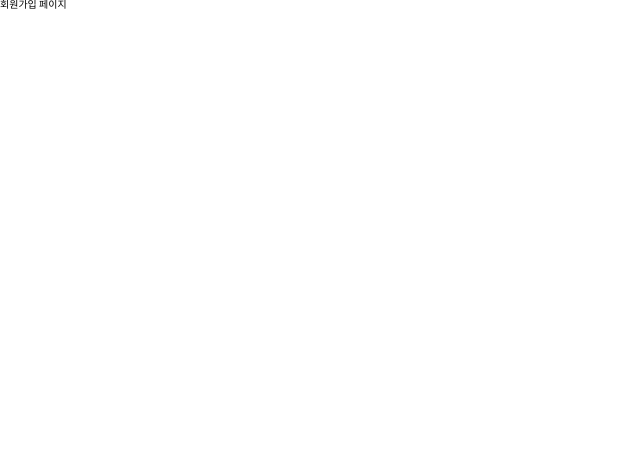
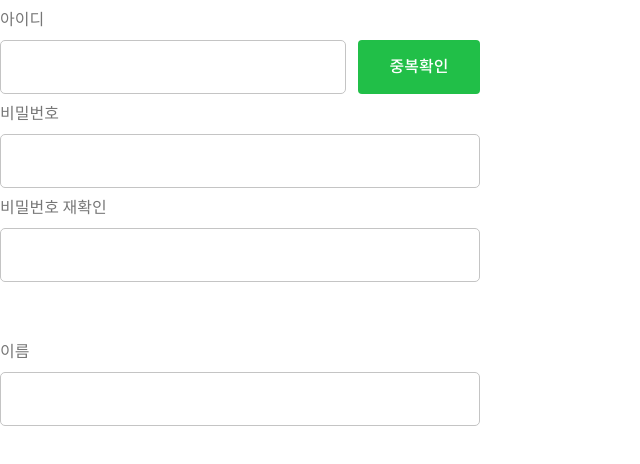
Before and after one commit to EllaSEON/OpenMarket, a React (Create React App) app: page /join in a window 1280 px wide. Shown: the top 464 px of the page, without its empty margins (0-640 px from the left). Built offline with nearby package versions, Linux system fonts and the light colour scheme.

Commit message:
<feat> : input 공통컴포넌트 생성

```diff
--- a/public/index.html
+++ b/public/index.html
@@ -2,7 +2,6 @@
 <html lang="en">
   <head>
     <meta charset="utf-8" />
-    <link rel="icon" href="%PUBLIC_URL%/favicon.ico" />
     <meta name="viewport" content="width=device-width, initial-scale=1" />
     <meta name="theme-color" content="#000000" />
     <meta
@@ -13,7 +12,6 @@
       manifest.json provides metadata used when your web app is installed on a
       user's mobile device or desktop. See https://developers.google.com/web/fundamentals/web-app-manifest/
     -->
-    <link rel="manifest" href="%PUBLIC_URL%/manifest.json" />
     <!--
       Notice the use of %PUBLIC_URL% in the tags above.
       It will be replaced with the URL of the `public` folder during the build.
--- a/src/Pages/Join/Join.tsx
+++ b/src/Pages/Join/Join.tsx
@@ -1,7 +1,60 @@
+import { useState } from "react";
+import JoinInput from "../../components/JoinInput/JoinInput";
+import { Margin } from "./style";
+
 function Join() {
+  const [inputs, setInputs] = useState({
+    id: "",
+    password: "",
+    username: "",
+  });
+  const { id, password, username } = inputs;
+
+  const handleData = (e: React.ChangeEvent<HTMLInputElement>) => {
+    const { value, name } = e.target;
+    setInputs({ ...inputs, [name]: value }); // name 키를 가진 값을 value 로 설정
+  };
   return (
     <>
-      <div>회원가입 페이지</div>
+      <JoinInput
+        name="id"
+        label="아이디"
+        forid="id"
+        type="text"
+        onChange={handleData}
+        value={id}
+        width={346}
+        isButton={true}
+      />
+      <JoinInput
+        name="password"
+        label="비밀번호"
+        forid="password"
+        type="password"
+        onChange={handleData}
+        value={password}
+        width={480}
+      />
+      <JoinInput
+        name="password"
+        label="비밀번호 재확인"
+        forid="password"
+        type="password"
+        onChange={handleData}
+        value={password}
+        width={480}
+      />
+      <Margin>
+        <JoinInput
+          name="username"
+          label="이름"
+          forid="password"
+          type="text"
+          onChange={handleData}
+          value={username}
+          width={480}
+        />
+      </Margin>
     </>
   );
 }
--- /dev/null
+++ b/src/Pages/Join/style.ts
@@ -0,0 +1,5 @@
+import styled from "styled-components";
+
+export const Margin = styled.div`
+  margin-top: 5rem;
+`;
--- a/src/components/Button/Button.tsx
+++ b/src/components/Button/Button.tsx
@@ -3,7 +3,7 @@ import StyledButton from "./style";
 interface ButtonTypes {
   children: string | JSX.Element;
   color?: string;
-  size: string;
+  size: "lg" | "md" | "ms" | "s";
   disabled?: boolean;
 }
 
--- a/src/components/Button/style.ts
+++ b/src/components/Button/style.ts
@@ -56,7 +56,7 @@ const sizes: sizeTypes = {
     fontWeight: "700",
   },
   ms: {
-    width: "16.6rem",
+    width: "12.2rem",
     height: "54px",
     fontSize: "1.6rem",
     fontWeight: "500",
--- /dev/null
+++ b/src/components/JoinInput/JoinInput.tsx
@@ -0,0 +1,51 @@
+import { S } from "./style";
+import Button from "../Button/Button";
+
+interface JoinInputTypes {
+  name: string;
+  label: string;
+  forid: string;
+  type: string;
+  onChange: (e: React.ChangeEvent<HTMLInputElement>) => void;
+  value?: string;
+  width: 346 | 480 | 152 | 220;
+  isButton?: boolean;
+}
+
+function JoinInput(props: JoinInputTypes) {
+  const {
+    name,
+    label,
+    forid,
+    type,
+    onChange,
+    value,
+    width,
+    isButton,
+    ...rest
+  } = props;
+  return (
+    <>
+      <S.JoinForm>
+        <S.InputWrapper>
+          <S.Label htmlFor={forid}>{label}</S.Label>
+          <S.Input
+            {...rest}
+            name={name}
+            type={type}
+            id={forid}
+            onChange={onChange}
+            value={value}
+            width={width}
+            required
+          />
+        </S.InputWrapper>
+        {isButton && (
+          <Button size="ms">{forid === "id" ? "중복확인" : "인증"}</Button>
+        )}
+      </S.JoinForm>
+    </>
+  );
+}
+
+export default JoinInput;
--- /dev/null
+++ b/src/components/JoinInput/style.ts
@@ -0,0 +1,37 @@
+import styled from "styled-components";
+
+const JoinForm = styled.form`
+  display: flex;
+  align-items: end;
+`;
+const InputWrapper = styled.div`
+  margin: 1rem 1.2rem 0 0;
+`;
+
+const Label = styled.label`
+  display: block;
+  margin-bottom: 10px;
+  font-size: 1.6rem;
+  line-height: 2rem;
+  color: #767676;
+`;
+
+export const Input = styled.input`
+  width: ${(props) => props.width + "px"};
+  height: 54px;
+  border: 1px solid #c4c4c4;
+  border-radius: 5px;
+  padding: 17px 16px;
+
+  /* input 크기 */
+  /* &:focus {
+    outline: 1px solid #21bf48;
+  } */
+`;
+
+export const S = {
+  InputWrapper,
+  JoinForm,
+  Label,
+  Input,
+};
```
